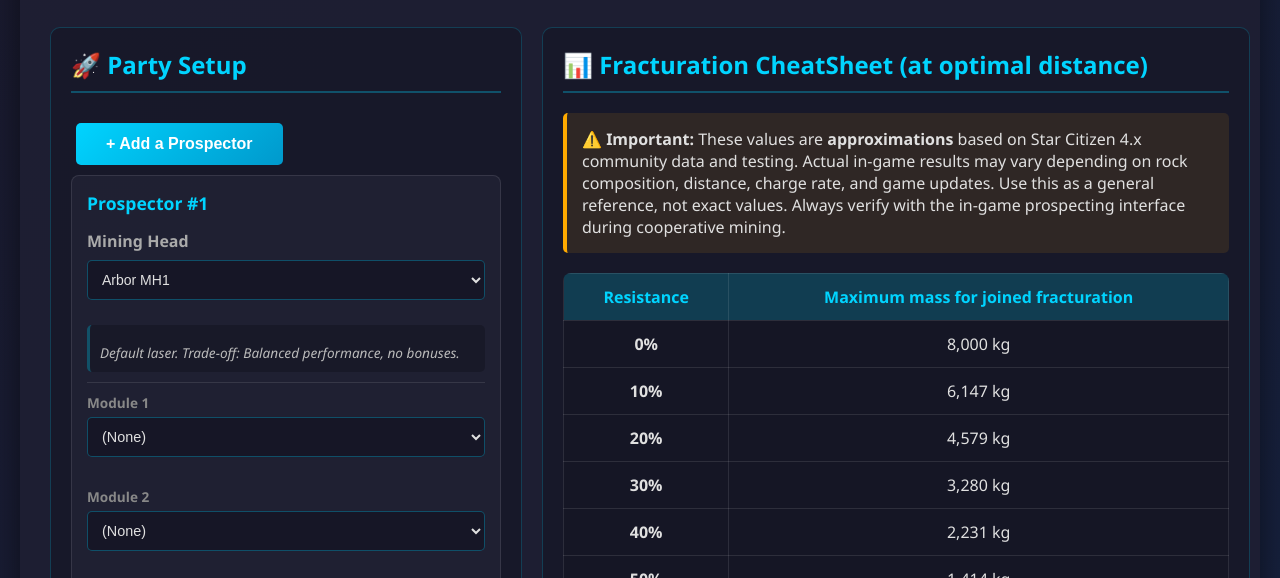
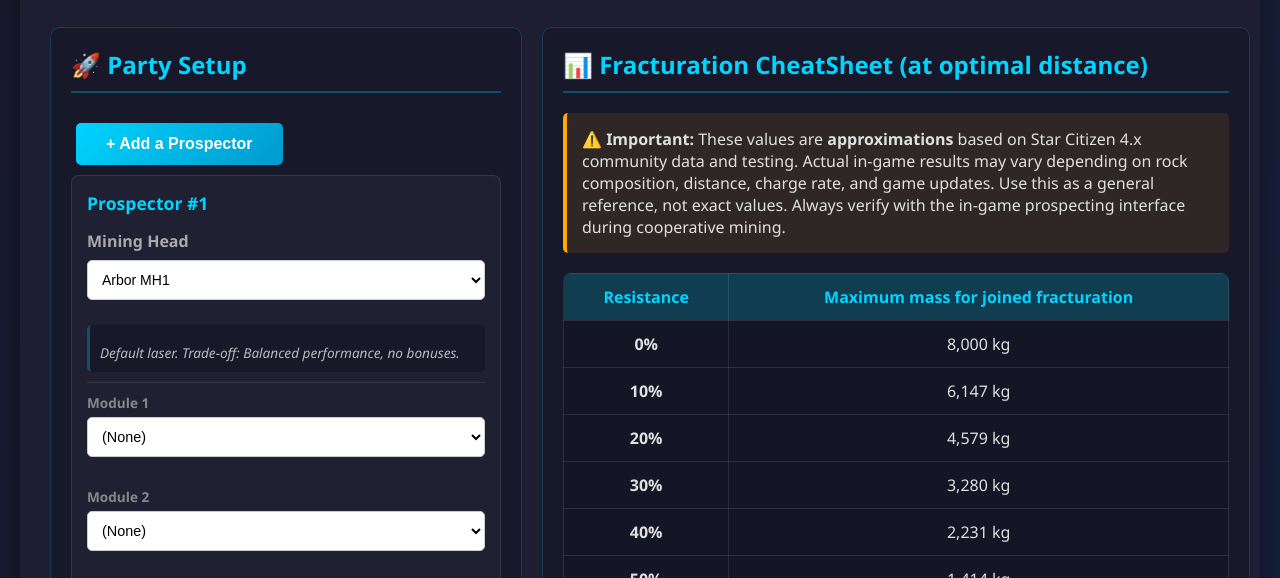
Before and after one commit to ryden54/star-citizen-mining-fracturation-dynamic-cheatsheet, a website: page public/index.html in a window 1280 px wide. Shown: the part 151-729 px from the top of the page. Drawn offline with Linux system fonts and the light colour scheme.

Commit message:
fix: Fix flicker effet on selects

```diff
--- a/public/style.css
+++ b/public/style.css
@@ -158,7 +158,7 @@
     font-weight: 600;
 }
 
-select, input {
+input {
     width: 100%;
     padding: 10px;
     background: rgba(20, 20, 35, 0.8);
@@ -168,10 +168,19 @@
     font-size: 14px;
 }
 
+select {
+    width: 100%;
+    padding: 10px;
+    background: #fff; /* Light background */
+    border: 1px solid #ccc; /* Standard border */
+    border-radius: 5px;
+    color: #000; /* Dark text */
+    font-size: 14px;
+}
+
 select:focus, input:focus {
     outline: none;
     border-color: #00d4ff;
-    box-shadow: 0 0 10px rgba(0, 212, 255, 0.3);
 }
 
 button {
```
